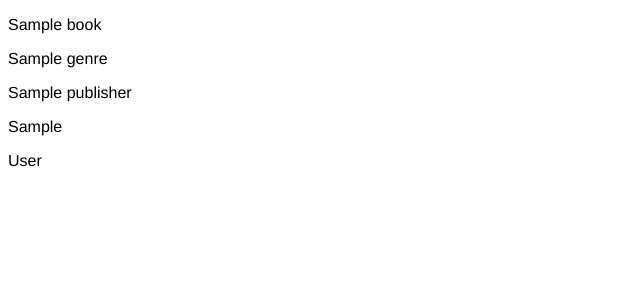
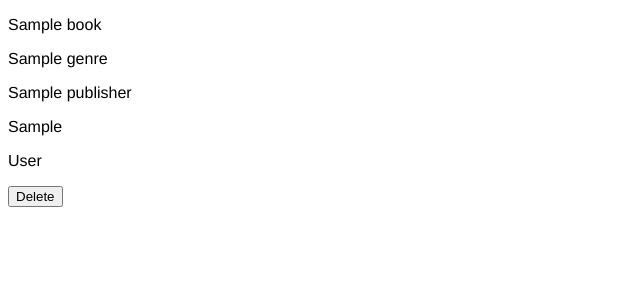
Before and after one commit to pvaliani/library_hw_full_stack_app, a Flask app: page /books in a window 1280 px wide. Shown: the part 34-334 px from the top of the page, without its empty margins (0-640 px from the left). Run offline with Flask 2, Linux system fonts and the light colour scheme; a database or web service that is not in the repository returns one stand-in record (values such as "Sample title"); some libraries are stand-ins or nearby versions.

Commit message:
added delete controller

```diff
--- a/controllers/books_controller.py
+++ b/controllers/books_controller.py
@@ -13,20 +13,23 @@ books_blueprint = Blueprint("books", __name__)
 
 # - To get books we can use a blueprint which allows us to add multiple paths to our books route on the app. I.e extensions to /books such as /books/new.html etc. Books is the "index" of our route??
 
+# - This blueprint for the route /"books" on the app. It returns the value of all_books which is a select all SQL query and for the books/index.html file in the templates
+
 @books_blueprint.route("/books")
 def books():
 
+    # - Python converted SQL query
     books = book_repository.select_all()
-
+    # - Return page with result of all books so we can loop through the data
     return render_template("books/index.html", all_books = books)
 
 # NEW
 # GET '/books/new'
 
-# @books_blueprint.route("/books/new", methods=['GET'])
-# def new_book():
-#     authors = author_repository.select_all()
-#     return render_template("books/new.html", all_authors = authors)
+@books_blueprint.route("/books/new", methods=['GET'])
+def new_book():
+    authors = author_repository.select_all()
+    return render_template("books/new.html", all_authors = authors)
 
 
 
@@ -49,3 +52,15 @@ def books():
 
 # DELETE
 # DELETE '/books/<id>'
+
+# - Here we define the action (also a route) we want to take on a book by its ID
+
+
+@books_blueprint.route("/books/<id>/delete", methods=["POST"])
+# - Ensure we give delete book id as an argument otherwise will get a TypeError
+def delete_book(id):
+    # - Python SQL query to delete by id
+    book_repository.delete(id)
+    # - refresh the page on books after we have deleted the item
+    return redirect("/books")
+    # - On index.html within books we create a POST form and button linked to action a delete from the page
--- a/templates/books/index.html
+++ b/templates/books/index.html
@@ -2,13 +2,18 @@
 {% extends "base.html" %}
 {% block content %}
 
-
+<!-- Within the loop we are printing all of the book objects in each paragraph and we are creating a form with the method post and a delete "submit" button to remove the book entry  -->
 {% for book in all_books %}
 <p>{{book.title}}</p>
 <p>{{book.genre}}</p>
 <p>{{book.publisher}}</p>
 <p>{{book.author.first_name}}</p>
 <p>{{book.author.last_name}}</p>
+
+
+<form action="/books/{{book.id}}/delete" method="POST">
+    <button type="submit">Delete</button>
+
 {% endfor %}
 
 {% endblock %}
```
